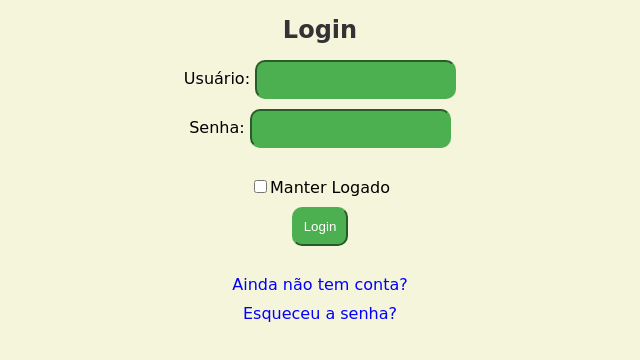
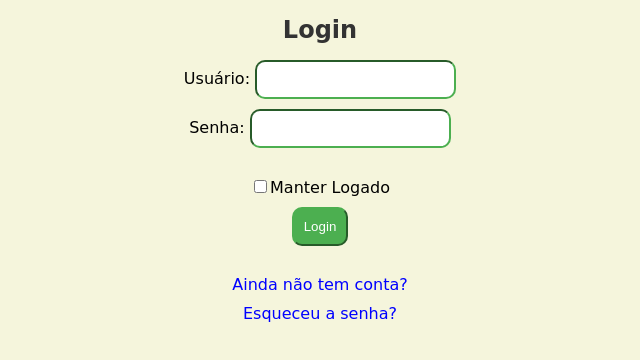
Before and after one commit to CesarAGL/meuPrimeiroProjetoHTML2, a plain HTML site: page index.html in a window 1280 px wide. Shown: the whole page, without its empty margins (320-960 px from the left). Drawn offline with Linux system fonts and the light colour scheme.

Commit message:
Update global.css

```diff
--- a/css/global.css
+++ b/css/global.css
@@ -41,8 +41,8 @@ a {
     color: inherit;
 }
 input {
-     background-color: #4CAF50;
-    color: white;
+     background-color: white;
+    color: #4CAF50;
     padding: 10px;
     border-color: #4CAF50;
     border-radius: 10px;
```
